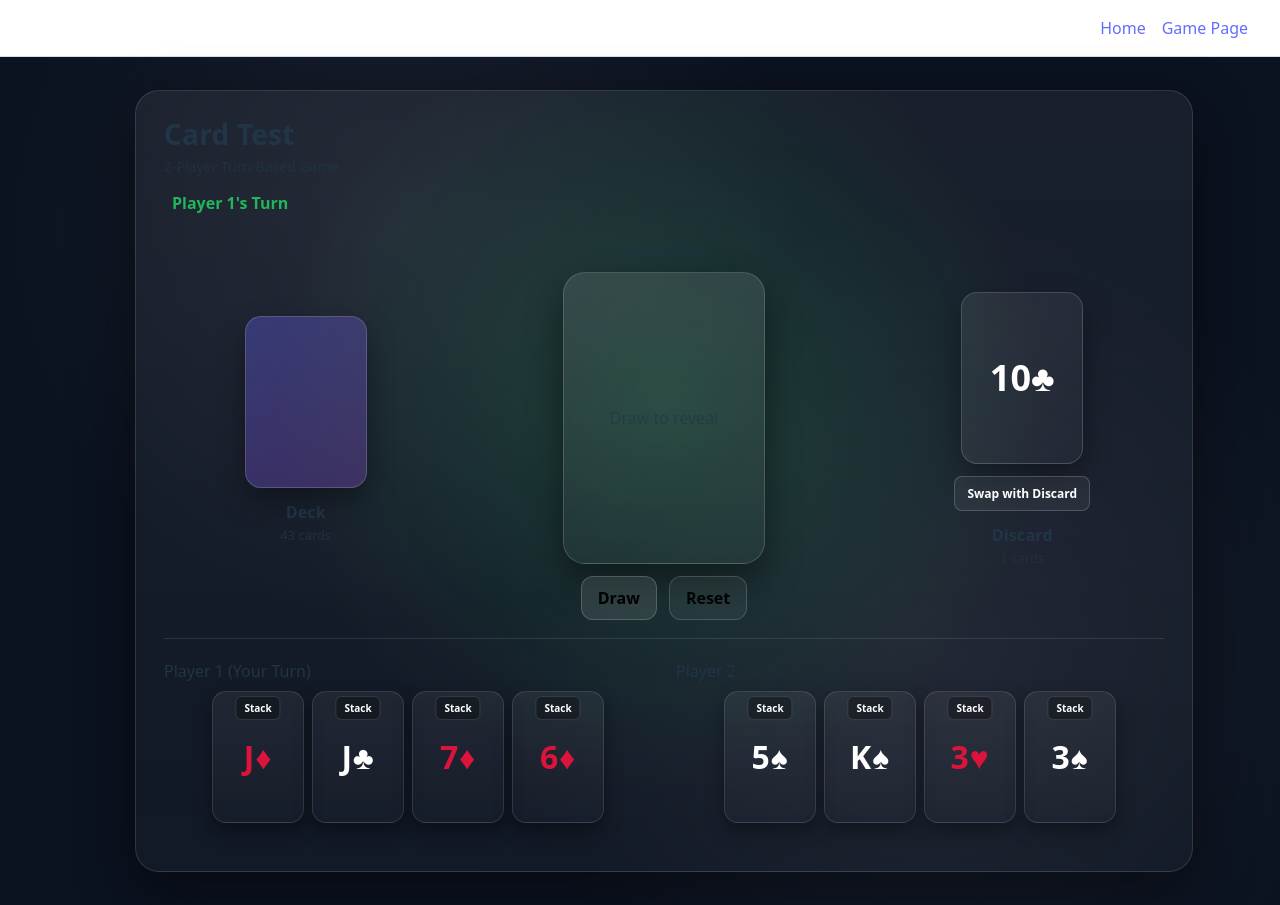
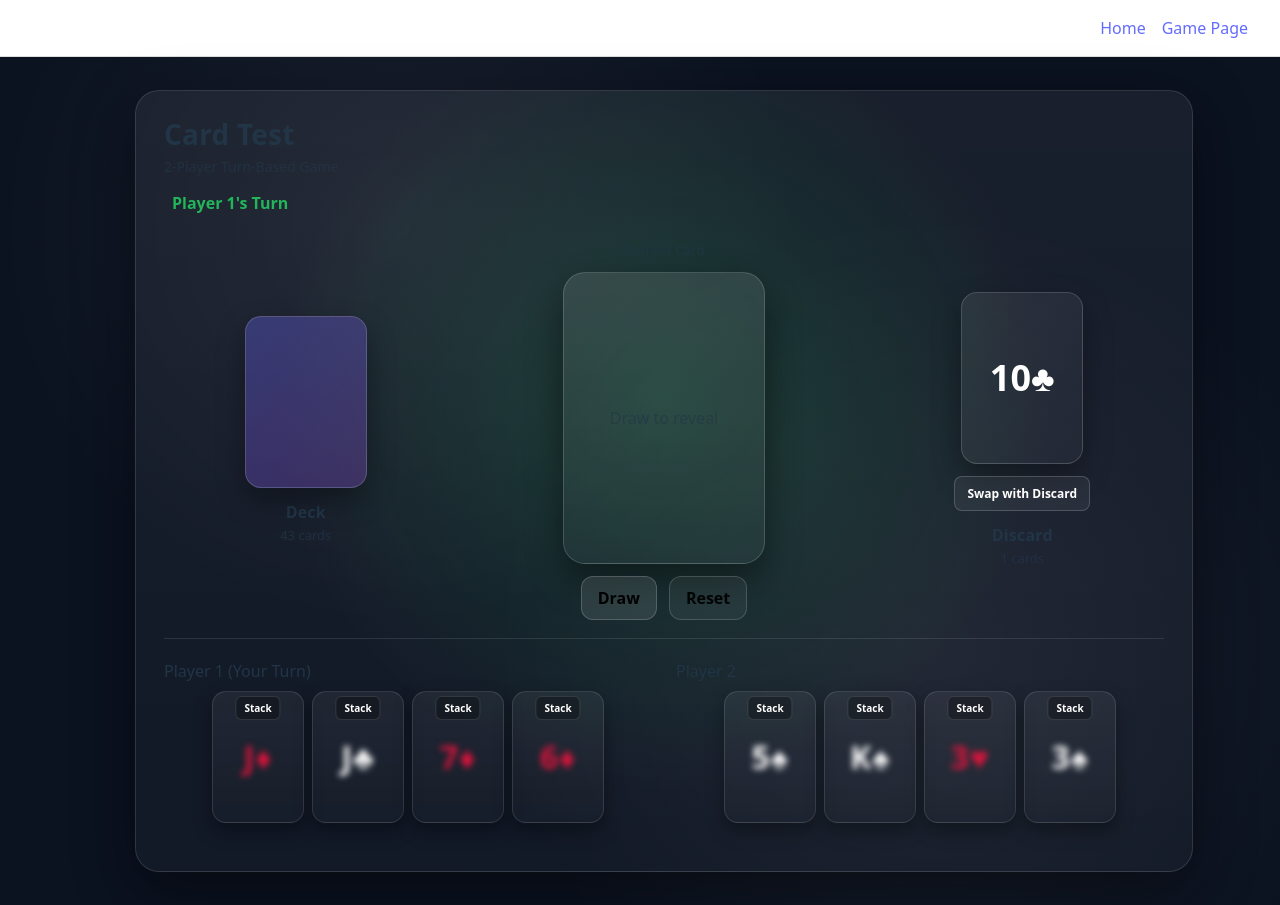
Before and after one commit to sheinhtuttunlwin/cactus-web-game, a React (Vite) app in the folder cactus-client/: page /game in a window 1280 px wide. Shown: the top 905 px of the page. Built offline with nearby package versions, Linux system fonts and the light colour scheme.

Commit message:
Blurred cards and fixed stack reset bug

```diff
--- a/cactus-client/src/pages/Game.jsx
+++ b/cactus-client/src/pages/Game.jsx
@@ -183,6 +183,7 @@ function Game () {
         2: { hand: player2Hand, pendingCard: null, swappingWithDiscard: false },
       });
       setDiscardPile(firstDiscardCard ? [firstDiscardCard] : []);
+      setHasStackedThisRound(false);
       setCurrentPlayer(1);
     };
 
@@ -193,8 +194,9 @@ function Game () {
     });
 
     const switchTurn = () => {
-      setCurrentPlayer(currentPlayer === 1 ? 2 : 1);
+      setCurrentPlayer((p) => (p === 1 ? 2 : 1));
     };
+
 
     return (
         <div style={styles.page}>
@@ -635,6 +637,7 @@ const styles = {
     fontWeight: 800,
     letterSpacing: 0.8,
     color: "#2E2E2E",
+    filter: "blur(3px)",
   },
   miniCardWrapper: {
     display: "flex",
```
